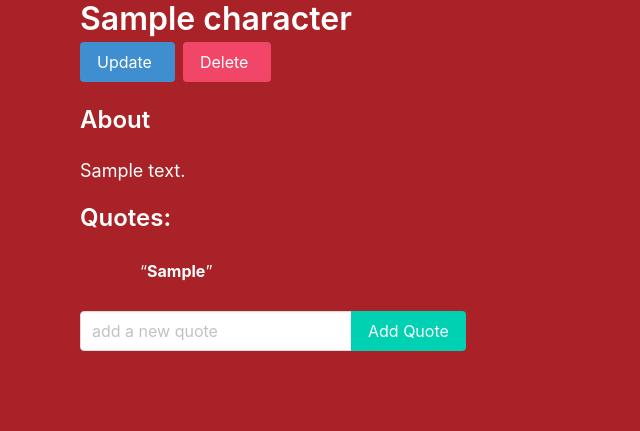
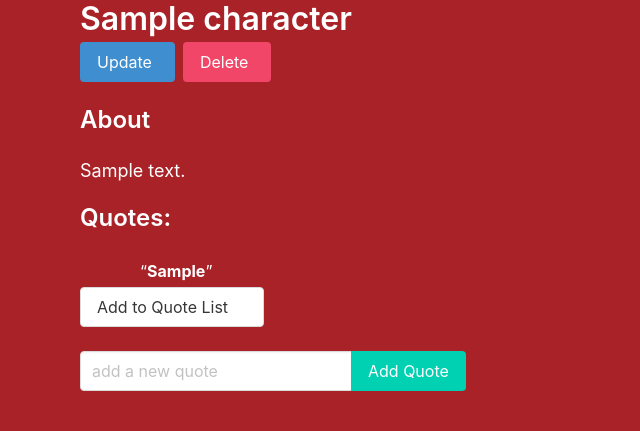
Before and after one commit to philberdecio/twinpeaksww, a Django app: page /artists/1/ in a window 1280 px wide. Shown: the part 373-804 px from the top of the page, without its empty margins (0-640 px from the left). Before the commit the page ends 724 px from the top, so only its background shows below. Run offline with Django 4.2, Linux system fonts and the light colour scheme; tables that the repository leaves empty hold one stand-in row (values such as "Sample post"); grey boxes marked "Sample" are stand-in pictures.

Commit message:
add quote list CRUD functionality

```diff
--- a/main_app/static/scripts/main.js
+++ b/main_app/static/scripts/main.js
@@ -3,3 +3,7 @@ $(".navbar-burger").click(function () {
     $(".navbar-burger").toggleClass("is-active");
     $(".navbar-menu").toggleClass("is-active");
   });
+
+$(".dropdown").click(function (event) {
+  $(this).toggleClass("is-active");
+});
--- a/main_app/templates/character_detail.html
+++ b/main_app/templates/character_detail.html
@@ -30,6 +30,34 @@
             <div class="quote">
                 <span><q><b>{{quote.quote}}</b></q></span>
             </div>
+            <span>
+                <div class="dropdown">
+                  <div class="dropdown-trigger">
+                    <button
+                      class="button"
+                      aria-haspopup="true"
+                      aria-controls="dropdown-menu"
+                    >
+                      <span>Add to Quote List</span>
+                      <span class="icon is-small">
+                        <i class="fas fa-angle-down" aria-hidden="true"></i>
+                      </span>
+                    </button>
+                  </div>
+                  <div class="dropdown-menu" id="dropdown-menu" role="menu">
+                    <div class="dropdown-content">
+                      {% for quotelist in quotelists %}
+                      <a
+                        href="{% url 'quotelist_quote_assoc' quotelist.pk quote.pk %}?assoc=add"
+                        class="dropdown-item"
+                      >
+                        {{quotelist.title}}
+                      </a>
+                      {% endfor %}
+                    </div>
+                  </div>
+                </div>
+              </span>
         {% empty %}
             <article class="message">
                 <div class="message-header">
--- a/main_app/urls.py
+++ b/main_app/urls.py
@@ -11,5 +11,6 @@ urlpatterns = [
     path('characters/<int:pk>/update',views.CharacterUpdate.as_view(), name="character_update"),
     path('characters/<int:pk>/delete', views.CharacterDelete.as_view(), name="character_delete"),
     path('characters/<int:pk>/quotes/new', views.QuoteCreate.as_view(), name="quote_create"),
-    path('quote-lists/', views.QuoteLists.as_view(), name="quote_lists")
+    path('quote-lists/', views.QuoteLists.as_view(), name="quote_lists"),
+    path('quotelists/<int:pk>/quotes/<int:quote_pk>/', views.QuotelistQuoteAssoc.as_view(), name="quotelist_quote_assoc"),
 ]
--- a/main_app/views.py
+++ b/main_app/views.py
@@ -67,3 +67,27 @@ class QuoteLists(TemplateView):
         context = super().get_context_data(**kwargs)
         context['quotelists'] = Quotelist.objects.all()
         return context
+
+class QuotelistQuoteAssoc(View):
+
+    def get(self, request, pk, quote_pk):
+        # get the query param from the url
+        assoc = request.GET.get("assoc")
+        if assoc == "remove":
+            # get the playlist by the id and
+            # remove from the join table the given song_id
+            Quotelist.objects.get(pk=pk).quotes.remove(quote_pk)
+        if assoc == "add":
+            # get the playlist by the id and
+            # add to the join table the given song_id
+            Quotelist.objects.get(pk=pk).quotes.add(quote_pk)
+        return redirect('/quote-lists/')
+
+class CharacterDetail(DetailView):
+    model = Character
+    template_name = "character_detail.html"
+
+    def get_context_data(self, **kwargs):
+        context = super().get_context_data(**kwargs)
+        context["quotelists"] = Quotelist.objects.all()
+        return context
```
Also changed, not shown: main_app/templates/quote_lists.html (+7 -0 lines).
